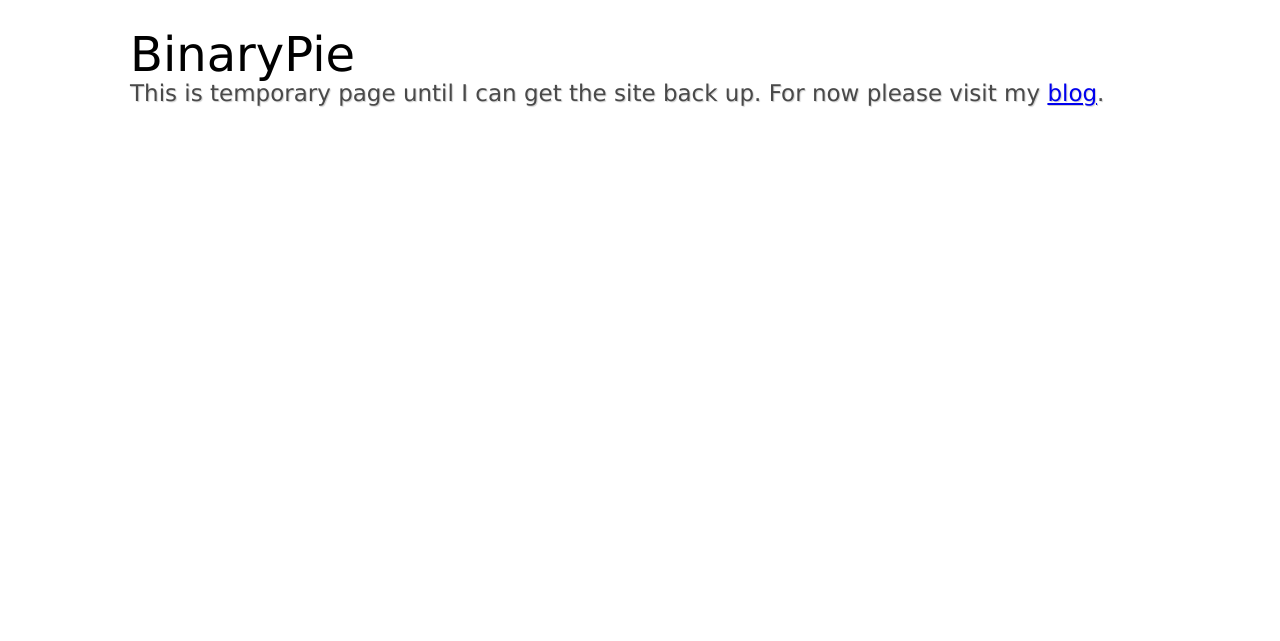
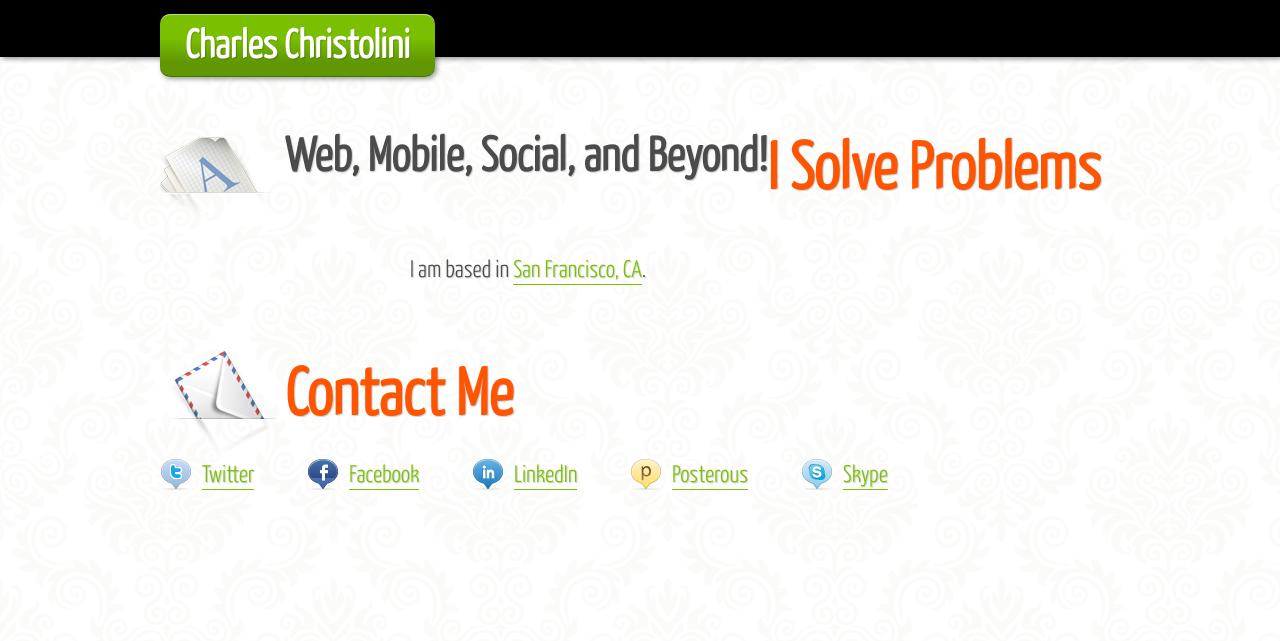
Before and after one commit to binarypie/binarypie.github.com, a plain HTML site: page index.html in a window 1280 px wide. Drawn offline with Linux system fonts and the light colour scheme.

Commit message:
new design and wording

```diff
--- /dev/null
+++ b/css/ie7.css
@@ -0,0 +1,3 @@
+header { position: absolute; left: 0; }
+#intro h2 { margin-bottom: 100px; }
+h2.work { width: 800px; }
--- a/css/style.css
+++ b/css/style.css
@@ -1,60 +1,78 @@
-/* http://meyerweb.com/eric/tools/css/reset/ */
-/* v1.0 | 20080212 */
+* { margin: 0; padding: 0; outline: 0; }
 
-html, body, div, span, applet, object, iframe,
-h1, h2, h3, h4, h5, h6, p, blockquote, pre,
-a, abbr, acronym, address, big, cite, code,
-del, dfn, em, font, img, ins, kbd, q, s, samp,
-small, strike, strong, sub, sup, tt, var,
-b, u, i, center,
-dl, dt, dd, ol, ul, li,
-fieldset, form, label, legend,
-table, caption, tbody, tfoot, thead, tr, th, td {
-	margin: 0;
-	padding: 0;
-	border: 0;
-	outline: 0;
-	font-size: 100%;
-	vertical-align: baseline;
-	background: transparent;
-	font-family:'Lucida Grande', 'Lucida Sans Unicode', Tahoma, Arial, san-serif;
-}
-body {
-	line-height: 1;
-}
-ol, ul {
-	list-style: none;
-}
-blockquote, q {
-	quotes: none;
-}
-blockquote:before, blockquote:after,
-q:before, q:after {
-	content: '';
-	content: none;
+/* HTML5 tags */
+header, section, footer,
+aside, nav, article, figure {
+	display: block;
 }
 
-/* remember to define focus styles! */
-:focus {
-	outline: 0;
+@font-face { font-family: Keffeesatz; src: url(../fonts/YanoneKaffeesatz-Light.otf) format("opentype") }
+@font-face { font-family: KeffeesatzBold; src: url(../fonts/YanoneKaffeesatz-Bold.otf) format("opentype") }
+
+body { font-family: Keffeesatz, Arial; color: #4b4b4b; background: url(../images/pattern.gif); text-shadow: 1px 1px 1px rgba(0, 0, 0, 0.2); }
+
+::selection { background-color: rgba(122, 192, 0, 0.2); }
+::-moz-selection { background-color: rgba(122, 192, 0, 0.2); border: 10px solid red; }
+
+h1 { color: #fff; font-size: 40px; position: relative; top: 15px; }
+h1 a { color: #fff; font-size: 40px; background-color: #ff5400; padding: 5px 25px 10px 25px; width: 300px; -webkit-border-radius: 10px; -moz-border-radius: 10px; -webkit-box-shadow: 2px 2px 5px rgba(0, 0, 0, 0.4); -moz-box-shadow: 2px 2px 5px rgba(0, 0, 0, 0.6); border-bottom: 1px solid rgba(0, 0, 0, 0.4); border-top: 1px solid rgba(255, 255, 255, 0.6);
+	background: -webkit-gradient(
+	    linear,
+	    left bottom,
+	    left top,
+	    color-stop(0.23, #619702),
+	    color-stop(0.62, #7ac000)
+	);
+	background: -moz-linear-gradient(
+	    center bottom,
+	    #619702 23%,
+	    #7ac000 62%
+	);
 }
 
-/* remember to highlight inserts somehow! */
-ins {
-	text-decoration: none;
-}
-del {
-	text-decoration: line-through;
+h1 a:hover { color: #fff; border-bottom: 1px solid rgba(0, 0, 0, 0.4); padding-bottom: 10px; background-color: #7ac000;
+    background: -webkit-gradient(
+	    linear,
+	    left bottom,
+	    left top,
+	    color-stop(0.23, #c34000),
+	    color-stop(0.62, #ff5400)
+	);
+	background: -moz-linear-gradient(
+	    center bottom,
+	    #c34000 23%,
+	    #ff5400 62%
+	);
 }
 
-/* tables still need 'cellspacing="0"' in the markup */
-table {
-	border-collapse: collapse;
-	border-spacing: 0;
-}
+h2 { padding-left: 125px; font-size: 66px; color: #ff5400; height: 105px; }
+h2 span.sub { font-size: 48px; float: left; color: #4b4b4b; }
 
-#wrapper {margin-left:auto; margin-right:auto; width:1020px;}
-#logo   {font-size:48px; font-weight:normal; margin-top:30px; color:#000000;}
-#caption {color:#494949; text-shadow:1px 1px 1px #cfcfcf; font-size:23px; line-height:30px;font-weight:normal; }
-#caption span {color:#000000; font-weight:bold;}
-#caption a:hover {text-decoration : underline;}
+h2.intro { background: url(../images/about.png) no-repeat -10px -10px; }
+h2.contact { background: url(../images/contact.png) no-repeat -10px -10px; }
+
+a { color: #7ac000; text-decoration: none; border-bottom: 1px solid #7ac000; padding-bottom: 2px; }
+a:hover { color: #ff5400; text-decoration: none; border-bottom: 1px solid #ff5400; padding-bottom: 2px; }
+a:active { color: #ff5400; text-decoration: none; border-bottom: 1px solid #ff5400; padding-bottom: 2px; position: relative; top: 1px; }
+
+p { font-size: 24px; margin-bottom: 15px; line-height: 36px; }
+strong { font-family: KeffeesatzBold, Arial; }
+
+header { padding: 5px 0; width: 100%; background-color: #000; margin-bottom: 25px; -webkit-box-shadow: 2px 2px 5px rgba(0, 0, 0, 0.4); -moz-box-shadow: 2px 2px 5px rgba(0, 0, 0, 0.4); position: fixed; z-index: 10; float: left; }
+#headercontainer, #contentcontainer { width: 960px; margin: 0 auto; position: relative; }
+#contentcontainer { float: none; padding-top: 0px; }
+
+section { padding-top: 125px; float: left; }
+
+#intro h2 a { padding-bottom: 0px; }
+#intro a.featured { padding-bottom: 0px; border-bottom: none; }
+#intro a img { border: 5px solid rgba(122, 192, 0, 0.15); -webkit-border-radius: 5px; margin-top: 40px; margin-bottom: 5px; }
+#intro a img:hover, #portfolio .work a img:hover, input:hover, textarea:hover { border: 5px solid rgba(122, 192, 0, 1); -webkit-box-shadow: 0px 0px 10px rgba(0, 0, 0, 0.4); }
+#intro a img:active, #portfolio .work a img:active { -webkit-box-shadow: 0px 0px 10px rgba(0, 0, 0, 0.1); }
+#intro p { clear:left; padding:20px 0 0 250px;}
+
+footer { float: left; margin-top: 50px; }
+footer ul { margin-bottom: 150px; }
+footer ul li { display: inline; margin-right: 50px; }
+footer ul li a { font-size: 24px; margin-left: 10px; }
+footer ul li img { vertical-align: bottom; position: relative; top: 2px; }
--- a/index.html
+++ b/index.html
@@ -1,14 +1,43 @@
 <!DOCTYPE html>
-<html>
+<html lang="en">
     <head>
-        <title>BinaryPie | Charles Christolini</title>
-        <meta http-equiv="Content-Type" content="text/html; charset=utf-8" />
-        <link rel="stylesheet" href="css/style.css" />
+        <title>BinaryPie :. Charles Christolini</title>
+        <meta http-equiv="content-type" content="text/html; charset=UTF-8" />
+        <link rel="stylesheet" href="css/style.css" type="text/css" media="screen" />
+        <!--[if IE]><script src="http://html5shiv.googlecode.com/svn/trunk/html5.js"></script><![endif]-->
+        <!--[if IE 7]><link rel="stylesheet" href="css/ie7.css" type="text/css" media="screen" /><![endif]-->
     </head>
     <body>
-        <div id="wrapper">
-            <h1 id="logo">BinaryPie</h1>
-            <h2 id="caption">This is temporary page until I can get the site back up. For now please visit my <a href="http://blog.binarypie.com">blog</a>.</h2>
-        </div>
+        <header>
+            <div id="headercontainer">
+                <h1><a class="introlink anchorLink" href="http://www.binarypie.com">Charles Christolini</a></h1>
+            </div>
+        </header>
+        <section id="contentcontainer">
+            <section id="intro">
+                <h2 class="intro">I Solve Problems <span class="sub">Web, Mobile, Social, and Beyond!</span></h2>
+                <p>
+                    I am based in <a href="http://maps.google.com/maps?f=q&source=s_q&hl=en&geocode=&q=San+Francisco,+CA&sll=37.746443,-122.502471&sspn=0.021667,0.022531&ie=UTF8&hq=&hnear=San+Francisco,+California&z=12" target="_out">San Francisco, CA</a>.
+                </p>
+            </section>
+            <footer>
+                <h2 class="contact">Contact Me</h2>
+                <ul>
+                    <li><img src="images/twitter.png" alt="" /><a href="http://twitter.com/binarypie">Twitter</a></li>
+                    <li><img src="images/facebook.png" alt="" /><a href="http://www.facebook.com/charleschristolini">Facebook</a></li>
+                    <li><img src="images/linkedin.png" alt="" /><a href="http://www.linkedin.com/in/binarypie">LinkedIn</a></li>
+                    <li><img src="images/posterous.png" alt="" /><a href="http://blog.binarypie.com">Posterous</a></li>
+                    <li><img src="images/skype.png" alt="" /><a href="skype:binarypie">Skype</a></li>
+                </ul>
+            </footer>
+        </section>
+        <script type="text/javascript">
+            var gaJsHost = (("https:" == document.location.protocol) ? "https://ssl." : "http://www.");
+            document.write(unescape("%3Cscript src='" + gaJsHost + "google-analytics.com/ga.js' type='text/javascript'%3E%3C/script%3E"));
+            try {
+                var pageTracker = _gat._getTracker("UA-9207090-1");
+                pageTracker._trackPageview();
+            } catch(err) {}
+        </script>
     </body>
 </html>
```
Also changed, not shown: fonts/YanoneKaffeesatz-Bold.otf (added), fonts/YanoneKaffeesatz-Light.otf (added), images/about.png (added), images/contact.png (added), images/facebook.png (added), images/linkedin.png (added), images/pattern.gif (added), images/posterous.png (added), images/skype.png (added), images/twitter.png (added).
